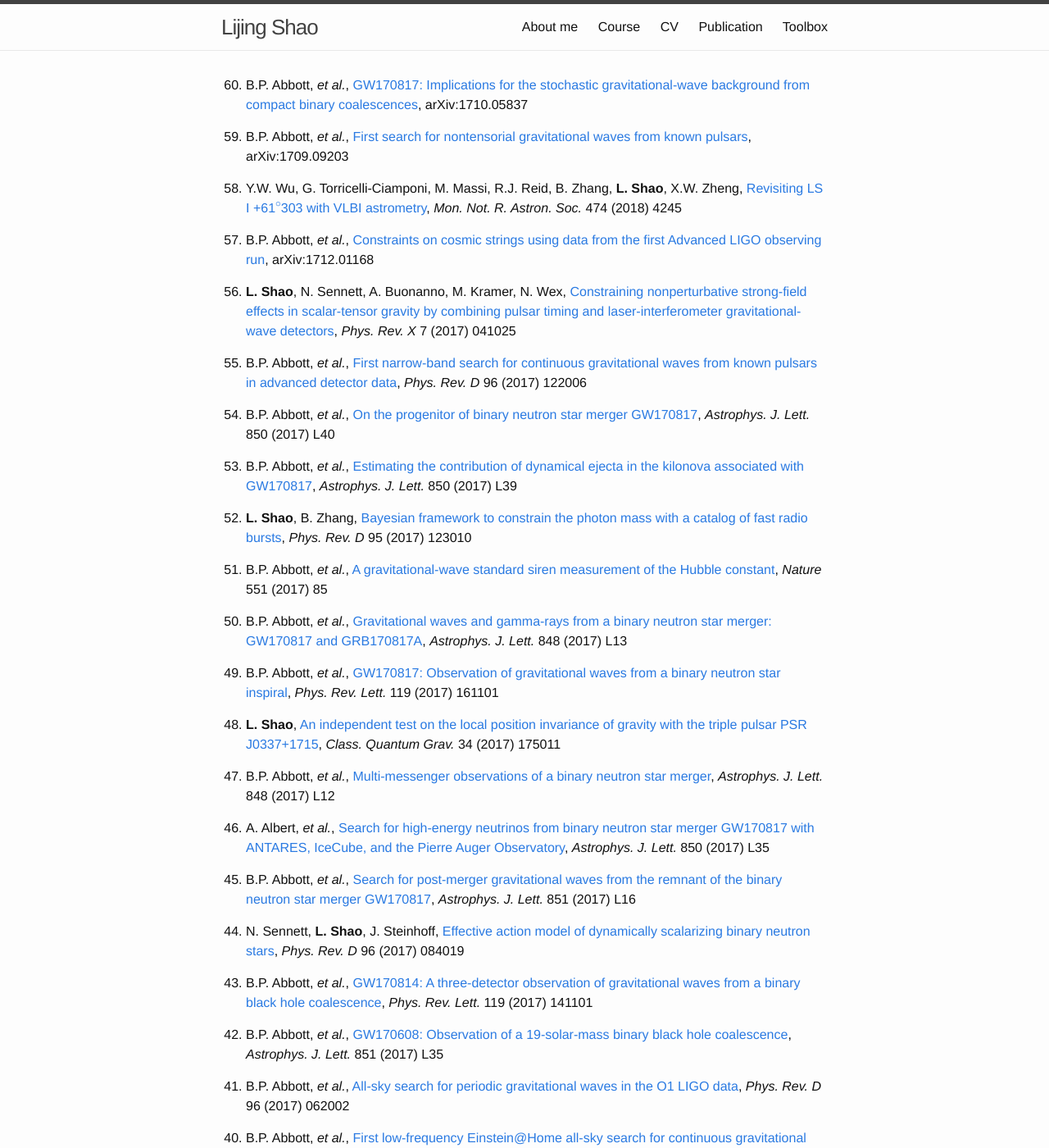
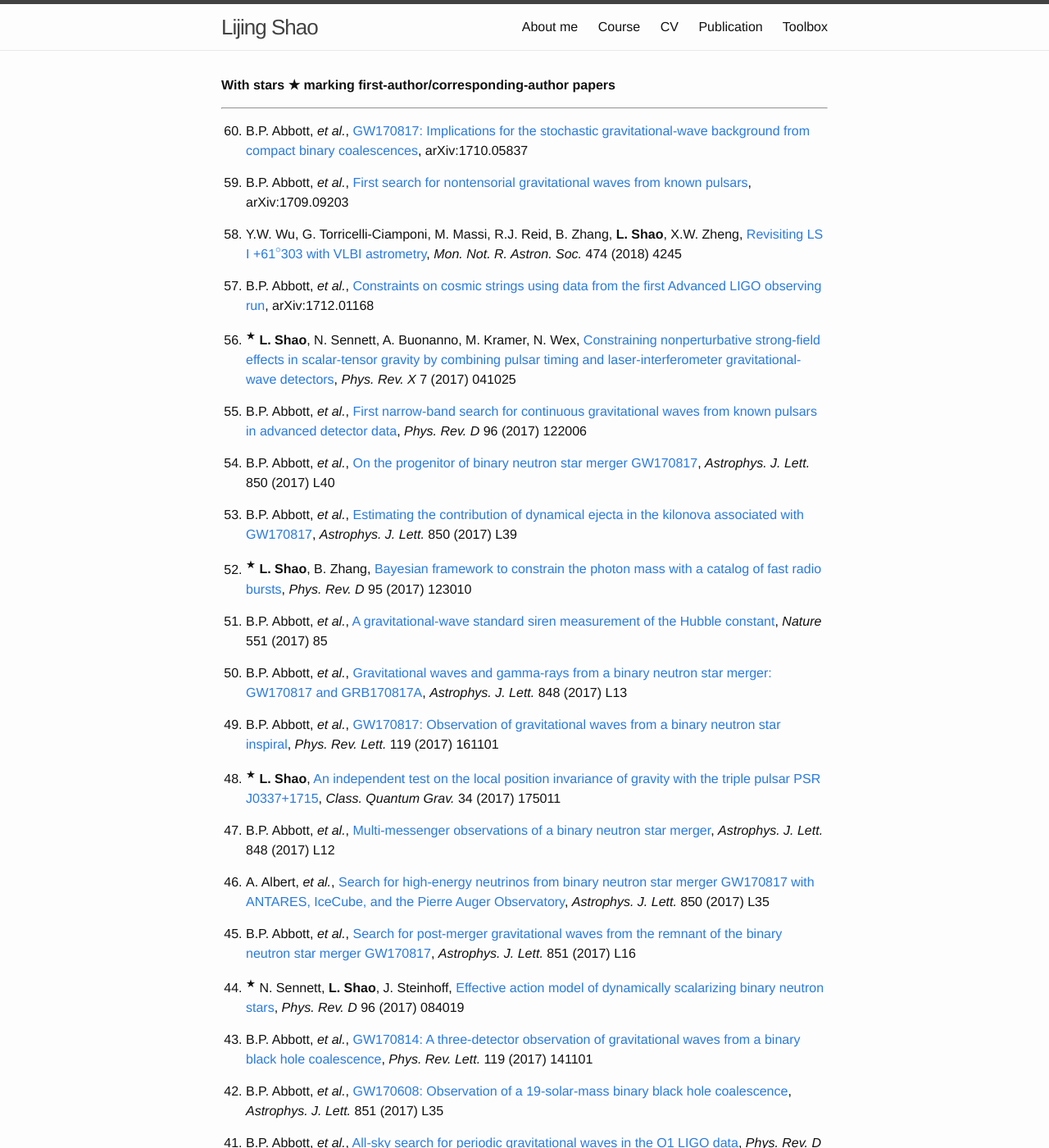
Before and after one commit to Friendshao/Friendshao.github.io, a Jekyll site: the page built from docs/publist.md, in a window 1280 px wide and 1400 px high. Shown: the whole window at 82% size. Built offline with Jekyll 4.4.1, drawn with Linux system fonts in a browser that asks for light colours; formulas are drawn with MathJax 3; some of the changed lines change nothing that is shown; some of the changed text lies outside the part shown.

Commit message:
update first-/corresponding author papers

```diff
--- a/docs/publist.md
+++ b/docs/publist.md
@@ -1,6 +1,12 @@
 ---
 layout: default
 ---
+
+**With stars &#9733; marking first-author/corresponding-author papers**
+
+---
+
+<p></p>
 
 0. B.P. Abbott, *et al.*,
    [GW170817: Implications for the stochastic gravitational-wave background from compact binary coalescences](https://arxiv.org/abs/1710.05837),
@@ -10,7 +16,8 @@
    [First search for nontensorial gravitational waves from known pulsars](https://arxiv.org/abs/1709.09203),
    arXiv:1709.09203
 
-0. Y.W. Wu, G. Torricelli-Ciamponi, M. Massi, R.J. Reid, B. Zhang, **L. Shao**, X.W. Zheng,
+0. Y.W. Wu, G. Torricelli-Ciamponi, M. Massi, R.J. Reid, B. Zhang, **L. Shao**,
+   X.W. Zheng,
    [Revisiting LS I +61$^\circ$303 with VLBI astrometry](https://arxiv.org/abs/1711.07598),
    *Mon. Not. R. Astron. Soc.* 474 (2018) 4245
 
@@ -18,7 +25,7 @@
    [Constraints on cosmic strings using data from the first Advanced LIGO observing run](https://arxiv.org/abs/1712.01168),
    arXiv:1712.01168
 
-0. **L. Shao**, N. Sennett, A. Buonanno, M. Kramer, N. Wex,
+0. <sup>&#9733;</sup> **L. Shao**, N. Sennett, A. Buonanno, M. Kramer, N. Wex,
    [Constraining nonperturbative strong-field effects in scalar-tensor gravity by combining pulsar timing and laser-interferometer gravitational-wave detectors](https://arxiv.org/abs/1704.07561),
    *Phys. Rev. X* 7 (2017) 041025
 
@@ -34,7 +41,7 @@
    [Estimating the contribution of dynamical ejecta in the kilonova associated with GW170817](https://arxiv.org/abs/1710.05836),
    *Astrophys. J. Lett.* 850 (2017) L39
 
-0. **L. Shao**, B. Zhang,
+0. <sup>&#9733;</sup> **L. Shao**, B. Zhang,
    [Bayesian framework to constrain the photon mass with a catalog of fast radio bursts](https://arxiv.org/abs/1705.01278),
    *Phys. Rev. D* 95 (2017) 123010
 
@@ -50,7 +57,7 @@
    [GW170817: Observation of gravitational waves from a binary neutron star inspiral](https://arxiv.org/abs/1710.05832),
    *Phys. Rev. Lett.* 119 (2017) 161101
 
-0. **L. Shao**,
+0. <sup>&#9733;</sup> **L. Shao**,
    [An independent test on the local position invariance of gravity with the triple pulsar PSR J0337+1715](https://arxiv.org/abs/1707.06535),
    *Class. Quantum Grav.* 34 (2017) 175011
 
@@ -66,7 +73,7 @@
    [Search for post-merger gravitational waves from the remnant of the binary neutron star merger GW170817](https://arxiv.org/abs/1710.09320),
    *Astrophys. J. Lett.* 851 (2017) L16
 
-0. N. Sennett, **L. Shao**, J. Steinhoff,
+0. <sup>&#9733;</sup> N. Sennett, **L. Shao**, J. Steinhoff,
    [Effective action model of dynamically scalarizing binary neutron stars](https://arxiv.org/abs/1708.08285),
    *Phys. Rev. D* 96 (2017) 084019
 
@@ -102,10 +109,10 @@
    [Search for gravitational waves from Scorpius X-1 in the first Advanced LIGO observing run with a hidden Markov model](https://arxiv.org/abs/1704.03719),
    *Phys. Rev. D* 95 (2017) 122003
 
-0. A. Bohé, **L. Shao**, A. Taracchini, A. Buonanno, S. Babak, I.W. Harry, I.
-   Hinder, S. Ossokine, M. Pürrer, V. Raymond, T. Chu, H. Fong, P. Kumar, H.P.
-   Pfeiffer, M. Boyle, D.A. Hemberger, L.E. Kidder, G. Lovelace, M.A. Scheel, B.
-   Szilágyi,
+0. <sup>&#9733;</sup> A. Bohé, **L. Shao**, A. Taracchini, A. Buonanno, S.
+   Babak, I.W. Harry, I.  Hinder, S. Ossokine, M. Pürrer, V. Raymond, T. Chu,
+   H. Fong, P. Kumar, H.P.  Pfeiffer, M. Boyle, D.A. Hemberger, L.E. Kidder, G.
+   Lovelace, M.A. Scheel, B.  Szilágyi,
    [Improved effective-one-body model of spinning, nonprecessing binary black holes for the era of gravitational-wave astrophysics with advanced detectors](https://arxiv.org/abs/1611.03703),
    *Phys. Rev. D* 95 (2017) 044028
 
@@ -113,31 +120,33 @@
   [The astropy problem](https://arxiv.org/abs/1610.03159),
   arXiv:1610.03159
 
-0. **L. Shao**,
+0. <sup>&#9733;</sup> **L. Shao**,
    [Experimental studies on the Lorentz symmetry in post-Newtonian gravity with pulsars](http://dx.doi.org/10.3390/universe2040029),
    *Universe* 2 (2016) 29
 
-0. J. Liu, G. Wang, Y.-M. Hu, T. Zhang, Z. Luo, Q.-L. Wang, **L. Shao**,
+0. <sup>&#9733;</sup> J. Liu, G. Wang, Y.-M. Hu, T. Zhang, Z. Luo, Q.-L. Wang,
+   **L. Shao**,
    [GW150914 and gravitational-wave astronomy](https://doi.org/10.1360/N972016-00429) (in Chinese),
    *Chin. Sci. Bull.* 61 (2016) 1502
 
-0. **L. Shao**, N. Wex,
+0. <sup>&#9733;</sup> **L. Shao**, N. Wex,
    [Tests of gravitational symmetries with radio pulsars](https://arxiv.org/abs/1604.03662),
    *Sci. China Phys. Mech. Astron.* 59 (2016) 699501
 
-0. **L. Shao**,
+0. <sup>&#9733;</sup> **L. Shao**,
    [Testing the strong equivalence principle with the triple pulsar PSR J0337+1715](https://arxiv.org/abs/1602.05725),
    *Phys. Rev. D* 93 (2016) 084023
 
-0. **L. Shao**, I.H. Stairs, J. Antoniadis, A.T. Deller, P.C.C. Freire, J.W.T.
-   Hessels, G.H. Janssen, M. Kramer, J. Kunz, C. Lämmerzahl, V. Perlick, A.
-   Possenti, S. Ransom, B.W. Stappers, W. van Straten,
+0. <sup>&#9733;</sup> **L. Shao**, I.H. Stairs, J. Antoniadis, A.T. Deller,
+   P.C.C. Freire, J.W.T.  Hessels, G.H. Janssen, M. Kramer, J. Kunz, C.
+   Lämmerzahl, V. Perlick, A.  Possenti, S. Ransom, B.W. Stappers, W. van
+   Straten,
    [Testing gravity with pulsars in the SKA era](https://arxiv.org/abs/1501.00058),
    *PoS* (AASKA14) 042
 
 0. G.H. Janssen, G. Hobbs, M. McLaughlin, C.G. Bassa, A.T. Deller, M. Kramer,
-   K.J. Lee, C.M.F. Mingarelli, P.A. Rosado, S. Sanidas, A. Sesana, **L. Shao**,
-   I.H. Stairs, B.W. Stappers, J.P.W. Verbiest,
+   K.J. Lee, C.M.F. Mingarelli, P.A. Rosado, S. Sanidas, A. Sesana, **L.
+   Shao**, I.H. Stairs, B.W. Stappers, J.P.W. Verbiest,
    [Gravitational wave astronomy with the SKA](https://arxiv.org/abs/1501.00127),
    *PoS* (AASKA14) 037
 
@@ -146,15 +155,16 @@
    [The type of Vela-like pulsars: a normal neutron star or a hybrid star?](http://adsabs.harvard.edu/abs/2015AcASn..56S..22L),
    *Acta Astron. Sin. Suppl.* 56 (2015) 22
 
-0. **L. Shao**, N. Wex, M. Kramer,
+0. <sup>&#9733;</sup> **L. Shao**, N. Wex, M. Kramer,
    [New tests of local Lorentz invariance and local position invariance of gravity with pulsars](https://arxiv.org/abs/1211.6558),
-   in *Proceedings of the Thirteenth Marcel Grossmann Meeting on General Relativity* (World Scientific, Singapore, 2015), p. 1704
+   in *Proceedings of the Thirteenth Marcel Grossmann Meeting on General
+   Relativity* (World Scientific, Singapore, 2015), p. 1704
 
-0. **L. Shao**,
+0. <sup>&#9733;</sup> **L. Shao**,
    [New pulsar limit on local Lorentz invariance violation of gravity in the standard-model extension](https://arxiv.org/abs/1412.2320),
    *Phys. Rev. D* 90 (2014) 122009
 
-0. **L. Shao**,
+0. <sup>&#9733;</sup> **L. Shao**,
    [Tests of local Lorentz invariance violation of gravity in the standard model extension with pulsars](https://arxiv.org/abs/1402.6452),
    *Phys. Rev. Lett.* 112 (2014) 111103
 
@@ -163,36 +173,38 @@
    arXiv:1406.4994
 
 
-0. **L. Shao**, N. Wex,
+0. <sup>&#9733;</sup> **L. Shao**, N. Wex,
    [New limits on the violation of local position invariance of gravity](https://arxiv.org/abs/1307.2637),
    *Class. Quantum Grav.* 30 (2013) 165020
 
-0. **L. Shao**, R.N. Caballero, M. Kramer, N. Wex, D.J. Champion, A. Jessner,
+0. <sup>&#9733;</sup> **L. Shao**, R.N. Caballero, M. Kramer, N. Wex, D.J.
+   Champion, A. Jessner,
    [A new limit on local Lorentz invariance violation of gravity from solitary pulsars](https://arxiv.org/abs/1307.2552),
    *Class. Quantum Grav.* 30 (2013) 165019
 
-0. **L. Shao**, N. Wex, M. Kramer,
+0. <sup>&#9733;</sup> **L. Shao**, N. Wex, M. Kramer,
    [New constraints on preferred frame effects from binary pulsars](https://arxiv.org/abs/1209.5171),
-   in *Proceedings of the International Astronomical Union*, Symposium S291 (Cambridge University Press, 2013), p. 496
+   in *Proceedings of the International Astronomical Union*, Symposium S291
+   (Cambridge University Press, 2013), p. 496
 
-0. **L. Shao**, N. Wex,
+0. <sup>&#9733;</sup> **L. Shao**, N. Wex,
    [New tests of local Lorentz invariance of gravity with small-eccentricity binary pulsars](https://arxiv.org/abs/1209.4503),
    *Class. Quantum Grav.* 29 (2012) 215018
 
-0. **L. Shao**, B.-Q. Ma,
+0. <sup>&#9733;</sup> **L. Shao**, B.-Q. Ma,
    [Note on a new fundamental length scale $l$ instead of the Newtonian constant $G$](https://arxiv.org/abs/1006.3031),
    *Sci. China Phys. Mech. Astron.* 54 (2011) 1771
 
-0. **L. Shao**, B.-Q. Ma,
+0. <sup>&#9733;</sup> **L. Shao**, B.-Q. Ma,
    [Lorentz violation induced vacuum birefringence and its astrophysical consequences](https://arxiv.org/abs/1104.4438),
    *Phys. Rev. D* 83 (2011) 127702
 
-0. **L. Shao**, B.-Q. Ma,
+0. <sup>&#9733;</sup> **L. Shao**, B.-Q. Ma,
    [OPERA superluminal neutrinos and evolutions of spacetime concepts](http://d.wanfangdata.com.cn/periodical/qykex201104003) (in Chinese),
    *Frontier Sci.* 5 (2011) 4
 
 
-0. **L. Shao**, B.-Q. Ma,
+0. <sup>&#9733;</sup> **L. Shao**, B.-Q. Ma,
    [Quantum gravitational relic effects on low energy photons](http://en.cnki.com.cn/Article_en/CJFDTotal-YBSF201105006.htm) (in Chinese),
    *J. Shanxi Datong Univ.* 27 (2011) 19
 
@@ -208,40 +220,40 @@
    [Eikonal equation of the Lorentz-violating Maxwell theory](https://arxiv.org/abs/1011.5074),
    *Eur. Phys. J. C* 70 (2010) 1153
 
-0. **L. Shao**, B.-Q. Ma,
+0. <sup>&#9733;</sup> **L. Shao**, B.-Q. Ma,
    [Lorentz violation effects on astrophysical propagation of very high energy photons](https://arxiv.org/abs/1007.2269)
    *Mod. Phys. Lett. A* 25 (2010) 3251
 
-0. **L. Shao**, B.-Q. Ma,
+0. <sup>&#9733;</sup> **L. Shao**, B.-Q. Ma,
    [First digit law in non-extensive statistics](https://arxiv.org/abs/1010.2699),
    *Phys. Rev. E* 82 (2010) 041110
 
-0. **L. Shao**, B.-Q. Ma,
+0. <sup>&#9733;</sup> **L. Shao**, B.-Q. Ma,
    [The significant digit law in statistical physics](https://arxiv.org/abs/1005.0660),
    *Physica A* 389 (2010) 3109
 
 
-0. **L. Shao**, B.-Q. Ma,
+0. <sup>&#9733;</sup> **L. Shao**, B.-Q. Ma,
    [Applications of the first digit law in physics](http://www.kjdb.org/CN/Y2010/V28/I18/98) (in Chinese),
    *Sci. Tech. Rev.* 28 (2010) 98
 
-0. **L. Shao**, Z. Xiao, B.-Q. Ma,
+0. <sup>&#9733;</sup> **L. Shao**, Z. Xiao, B.-Q. Ma,
    [Lorentz violation from cosmological objects with very high energy photon emissions](https://arxiv.org/abs/0911.2276),
    *Astropart. Phys.* 33 (2010) 312
 
-0. **L. Shao**, B.-Q. Ma,
+0. <sup>&#9733;</sup> **L. Shao**, B.-Q. Ma,
    [Empirical mantissa distributions of pulsars](https://arxiv.org/abs/1005.1702),
    *Astropart. Phys.* 33 (2010) 255
 
-0. **L. Shao**, Y.-J. Zhang, B.-Q. Ma,
+0. <sup>&#9733;</sup> **L. Shao**, Y.-J. Zhang, B.-Q. Ma,
    [Sea quark contents of octet baryons](https://arxiv.org/abs/1002.4747),
    *Phys. Lett. B* 686 (2010) 136
 
-0. **L. Shao**, Y. Zhang, B.-Q. Ma,
+0. <sup>&#9733;</sup> **L. Shao**, Y. Zhang, B.-Q. Ma,
    [Parton distribution functions and nuclear EMC effect in a statistical model](https://arxiv.org/abs/1008.1689),
    *Chin.  Phys. C* 34 (2010) 1417
 
-0. **L. Shao**, B.-Q. Ma,
+0. <sup>&#9733;</sup> **L. Shao**, B.-Q. Ma,
    [First digit distribution of hadron full width](https://arxiv.org/abs/1004.3077),
    *Mod. Phys. Lett. A* 24 (2009) 3275
 
```
